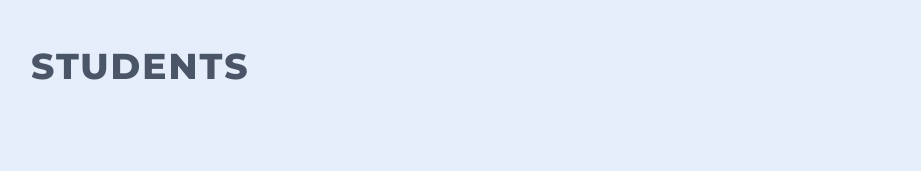
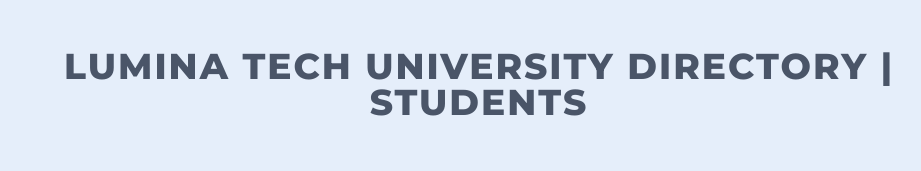
Before and after one commit to SamAtkinsonModeste/pagination-p2-fsjs-treehouse-td, a plain HTML site: page index.html in a window 1280 px wide. Shown: the whole page, without its empty margins (161-1082 px from the left). Drawn offline with Linux system fonts and the light colour scheme.

Commit message:
chore(HTML): changed title & h2 values
Changes to title & h2 to made up name for a university. Title changed to - Lumina Tech University Directory | Students List and H2 to - Lumina Tech University Directory | Students

```diff
--- a/index.html
+++ b/index.html
@@ -4,7 +4,7 @@
 <head>
   <meta charset="UTF-8">
   <meta content="width=device-width, initial-scale=1.0" name="viewport">
-  <title>Student List</title>
+  <title>Lumina Tech University Directory | Student List</title>
   <link href="css/reset.css" rel="stylesheet">
   <link href="css/styles.css" rel="stylesheet">
 </head>
@@ -14,7 +14,7 @@
   <div class="page">
 
     <header class="header">
-      <h2>Students</h2>
+      <h2>Lumina Tech University Directory | Students</h2>
 
       <!-- Extra Credit: Dynamically insert search form here
 
```
